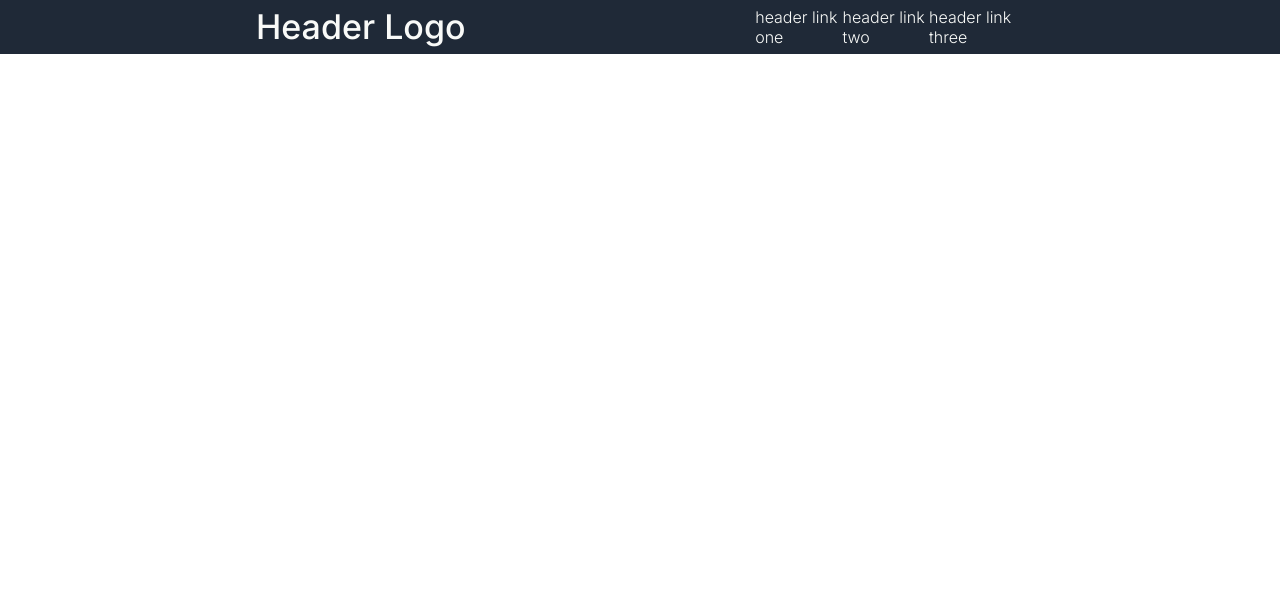
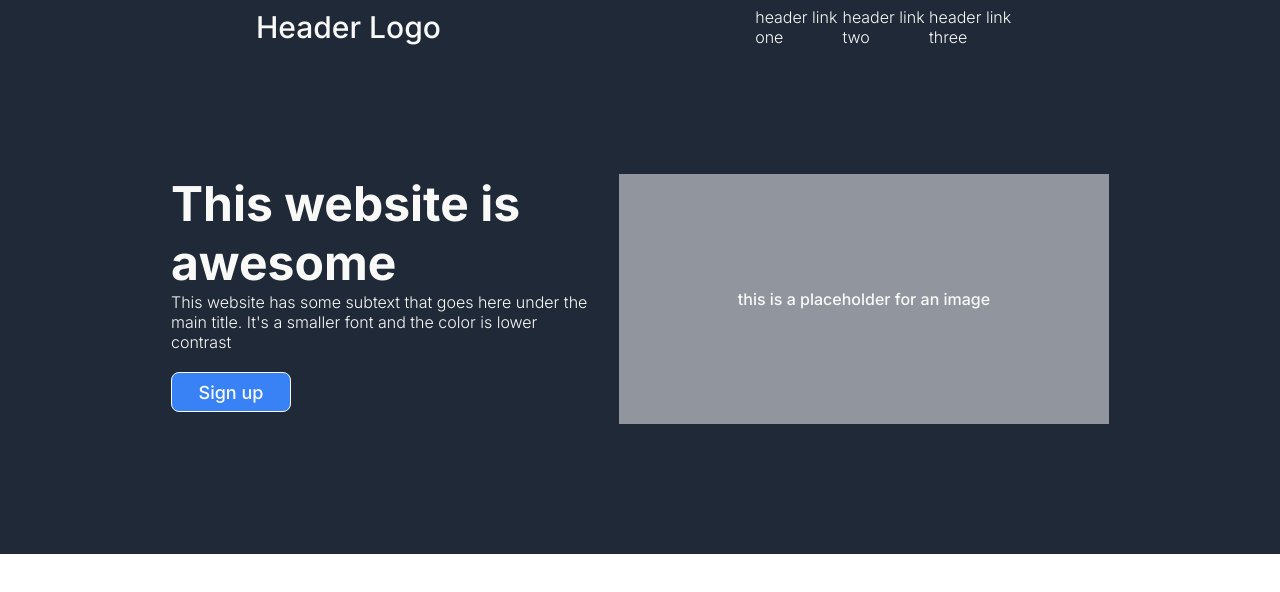
Before and after one commit to gediminas-kubilius/flexbox-onepager, a plain HTML site: page index.html in a window 1280 px wide. Drawn offline with Linux system fonts and the light colour scheme.

Commit message:
created hero-section

```diff
--- a/index.html
+++ b/index.html
@@ -17,6 +17,21 @@
       </ul>
     </div>
   </nav>
+  <div class="hero-main">
+    <div class="hero-main-content1">
+      <span>This website is<br> awesome</span>
+      <p>This website has some subtext that goes
+        here under the<br> main title. It's a smaller font
+        and the color is lower<br>contrast
+      </p>
+      <button>Sign up</button>
+    </div>
+    <div class="hero-main-content2">
+      <span>this is a placeholder for an image</span>
+    </div>
+
+
+  </div>
 
 </body>
 </html>
--- a/style.css
+++ b/style.css
@@ -11,7 +11,7 @@ nav {
 }
 
 nav span {
-  font-size: 34px;
+  font-size: 30px;
   line-height: 54px;
 }
 
@@ -35,3 +35,54 @@ nav ul {
 nav li {
   font-weight: 300;
 }
+
+.hero-main {
+  background-color: #1f2937;
+  color: #f9faf8;
+  height: 500px;
+  margin: auto;
+  display: flex;
+  justify-content: center;
+}
+
+.hero-main-content1 {
+  width: 35%;
+  margin-top: 120px;
+  justify-content: center;
+  font-weight: 300;
+}
+
+.hero-main-content1 span {
+  font-size: 48px;
+  font-weight: 700;
+}
+
+.hero-main-content1 button {
+  margin-top: 20px;
+  background-color: #3882f6;
+  color: #f9faf8;
+  font-size: 18px;
+  height: 40px;
+  width: 120px;
+  border: 1px solid #f9faf8;
+  border-radius: 8px;
+}
+
+.hero-main-content1 button:hover {
+  color:#3882f6;
+  background-color: #f9faf8;
+  border: 1px solid #3882f6;
+  transition: 0.4s;
+
+}
+
+
+.hero-main-content2 {
+  margin-top: 120px;
+  background-color: #91959e;
+  height: 250px;
+  width: 490px;
+  display: flex;
+  align-items: center;
+  justify-content: center;
+}
```
